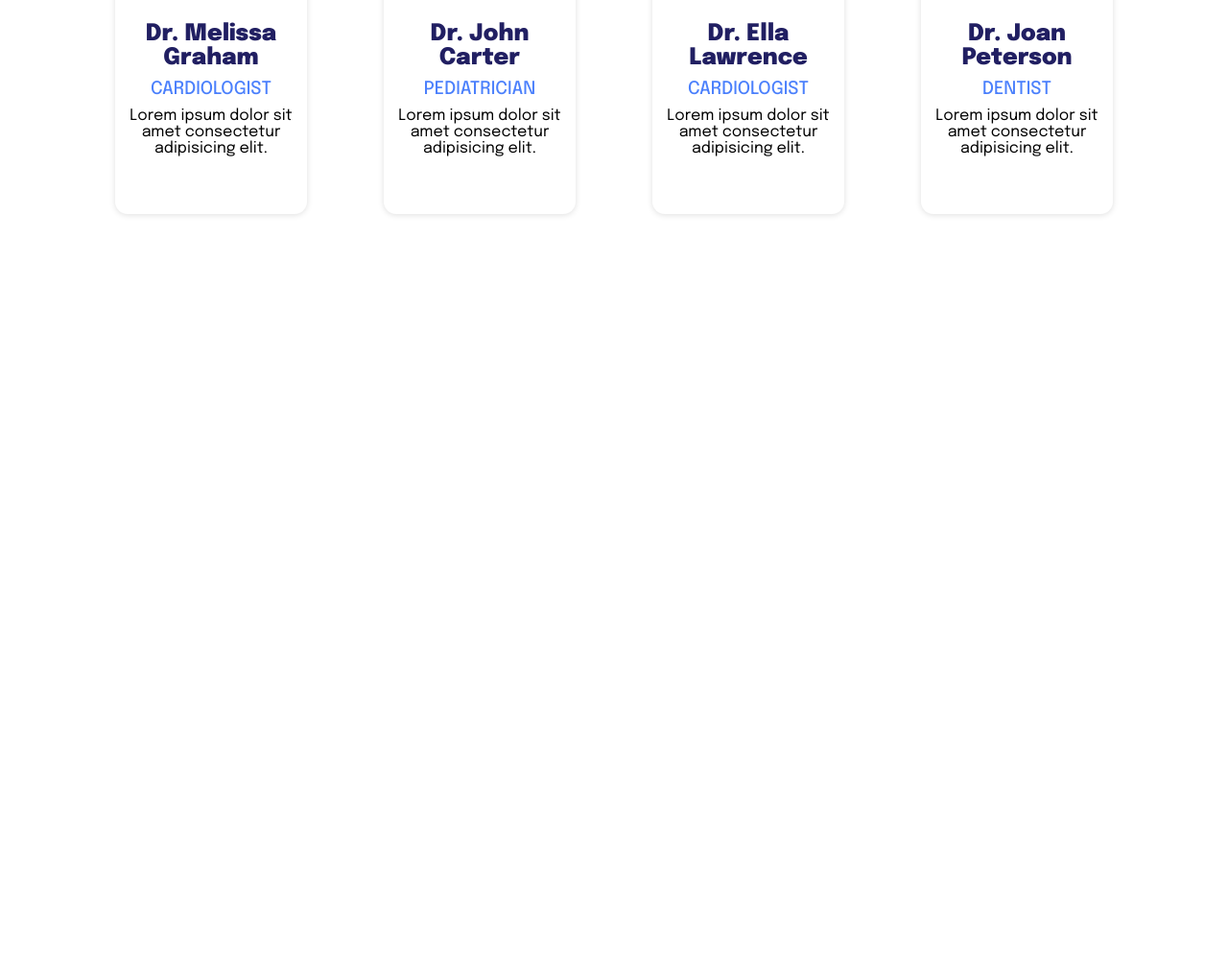
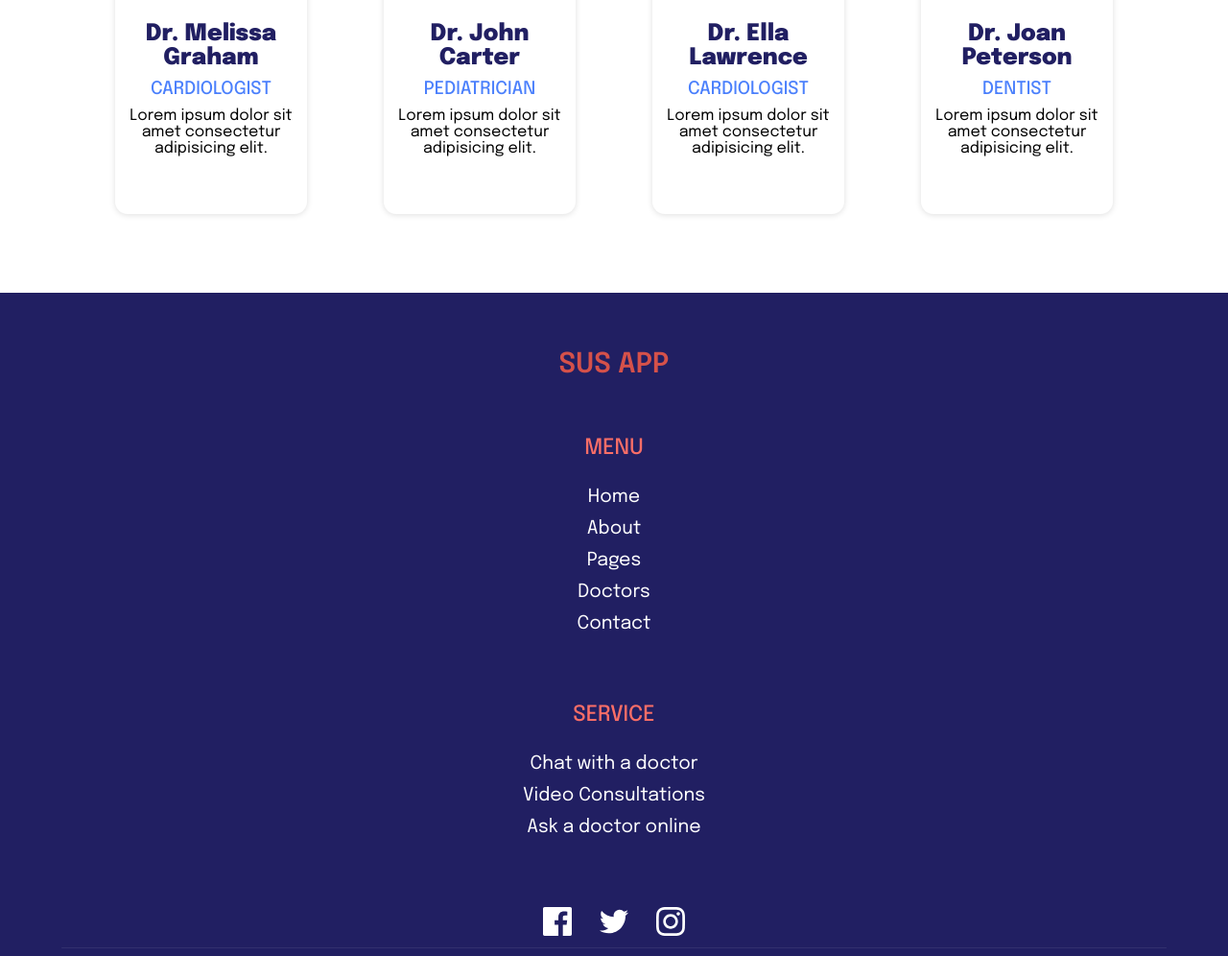
Before and after one commit to AntonioGomes42/empreeduca-hcode-primeiro-projeto, a website: page index.html in a window 1280 px wide. Shown: the part 2486-3482 px from the top of the page at 96% size. Before the commit the page ends 2791 px from the top, so only its background shows below. Drawn offline with nearby package versions, Linux system fonts and the light colour scheme; no server answers.

Commit message:
footer added

```diff
--- a/assets/sass/index.scss
+++ b/assets/sass/index.scss
@@ -319,6 +319,54 @@ body{
         }
     }
   }
+    footer{
+        text-align: center;
+        background-color: #211F62;
+        color: #ffffff;
+        display: flex;
+        flex-direction: column;
+        justify-content: center;
+        align-items: center;
+        ul{
+            padding-left: 0px;
+            margin-bottom: 60px;
+            li{
+                padding-bottom: 13px;
+                font-size: 1.2em;
+            }
+        }
+        h3{
+            margin-bottom: 30px;
+            font-weight: 300;
+            font-size: 1.4em;
+            color: #FB6E67;
+        }
+        div.footer-top{
+            h2{
+                margin: 60px 0px;
+                font-weight: 500;
+                font-size: 1.8em;
+                color: #d5514a;
+            }
+            div.footer-social-medias{
+                svg.icon{
+                    width: 30px;
+                    height: 30px;
+                }
+                svg.middle-icon{
+                    margin: 0px 25px;
+                }
+            }
+        }
+        width: 100%;
+        >hr{
+            background-color: #32306E;
+            border: none;
+            height: 1.2px;
+            border-radius: 300px;
+            width: 90%;
+        }
+    }
 }
 
 @media screen and (min-height:646px){
--- a/index.html
+++ b/index.html
@@ -153,8 +153,39 @@
             </section>
         </div>
     </main>
+
     <footer>
+       <div class="footer-top">
+        <h2>SUS APP</h2>
+        <div class="footer-menu">
+            <h3>MENU</h3>
+            <ul>
+                <li><a href="#">Home</a></li>
+                <li><a href="#">About</a></li>
+                <li><a href="#">Pages</a></li>
+                <li><a href="#">Doctors</a></li>
+                <li><a href="#">Contact</a></li>
+            </ul>
+        </div>
+        <div class="footer-service">
+                <h3>SERVICE</h3>
+                <ul>
+                    <li><a href="#">Chat with a doctor</a></li>
+                    <li><a href="#">Video Consultations</a></li>
+                    <li><a href="#">Ask a doctor online</a></li>
+                </ul>
+        </div>
 
+        <div class="footer-social-medias">
+            <svg class="icon" xmlns="http://www.w3.org/2000/svg" fill="#fff" viewBox="0 0 24 24"><path d="M22.675 0h-21.35c-.732 0-1.325.593-1.325 1.325v21.351c0 .731.593 1.324 1.325 1.324h11.495v-9.294h-3.128v-3.622h3.128v-2.671c0-3.1 1.893-4.788 4.659-4.788 1.325 0 2.463.099 2.795.143v3.24l-1.918.001c-1.504 0-1.795.715-1.795 1.763v2.313h3.587l-.467 3.622h-3.12v9.293h6.116c.73 0 1.323-.593 1.323-1.325v-21.35c0-.732-.593-1.325-1.325-1.325z"/></svg>
+            <svg class="icon middle-icon" xmlns="http://www.w3.org/2000/svg" fill="#fff" viewBox="0 0 24 24"><path d="M24 4.557c-.883.392-1.832.656-2.828.775 1.017-.609 1.798-1.574 2.165-2.724-.951.564-2.005.974-3.127 1.195-.897-.957-2.178-1.555-3.594-1.555-3.179 0-5.515 2.966-4.797 6.045-4.091-.205-7.719-2.165-10.148-5.144-1.29 2.213-.669 5.108 1.523 6.574-.806-.026-1.566-.247-2.229-.616-.054 2.281 1.581 4.415 3.949 4.89-.693.188-1.452.232-2.224.084.626 1.956 2.444 3.379 4.6 3.419-2.07 1.623-4.678 2.348-7.29 2.04 2.179 1.397 4.768 2.212 7.548 2.212 9.142 0 14.307-7.721 13.995-14.646.962-.695 1.797-1.562 2.457-2.549z"/></svg>
+            <svg class="icon" xmlns="http://www.w3.org/2000/svg" fill="#fff" viewBox="0 0 24 24"><path d="M12 2.163c3.204 0 3.584.012 4.85.07 3.252.148 4.771 1.691 4.919 4.919.058 1.265.069 1.645.069 4.849 0 3.205-.012 3.584-.069 4.849-.149 3.225-1.664 4.771-4.919 4.919-1.266.058-1.644.07-4.85.07-3.204 0-3.584-.012-4.849-.07-3.26-.149-4.771-1.699-4.919-4.92-.058-1.265-.07-1.644-.07-4.849 0-3.204.013-3.583.07-4.849.149-3.227 1.664-4.771 4.919-4.919 1.266-.057 1.645-.069 4.849-.069zm0-2.163c-3.259 0-3.667.014-4.947.072-4.358.2-6.78 2.618-6.98 6.98-.059 1.281-.073 1.689-.073 4.948 0 3.259.014 3.668.072 4.948.2 4.358 2.618 6.78 6.98 6.98 1.281.058 1.689.072 4.948.072 3.259 0 3.668-.014 4.948-.072 4.354-.2 6.782-2.618 6.979-6.98.059-1.28.073-1.689.073-4.948 0-3.259-.014-3.667-.072-4.947-.196-4.354-2.617-6.78-6.979-6.98-1.281-.059-1.69-.073-4.949-.073zm0 5.838c-3.403 0-6.162 2.759-6.162 6.162s2.759 6.163 6.162 6.163 6.162-2.759 6.162-6.163c0-3.403-2.759-6.162-6.162-6.162zm0 10.162c-2.209 0-4-1.79-4-4 0-2.209 1.791-4 4-4s4 1.791 4 4c0 2.21-1.791 4-4 4zm6.406-11.845c-.796 0-1.441.645-1.441 1.44s.645 1.44 1.441 1.44c.795 0 1.439-.645 1.439-1.44s-.644-1.44-1.439-1.44z"/></svg>
+        </div>
+       </div>
+       <hr>
+       <div class="footer-bottom">
+
+        </div>
     </footer>
 </body>
 </html>
```
Also changed, not shown: assets/css/index.css, assets/imagens/doctor.webp (added), assets/imagens/social-icons/facebook.webp (added), assets/imagens/social-icons/instagram.webp (added), assets/imagens/social-icons/twitter.webp (added).
